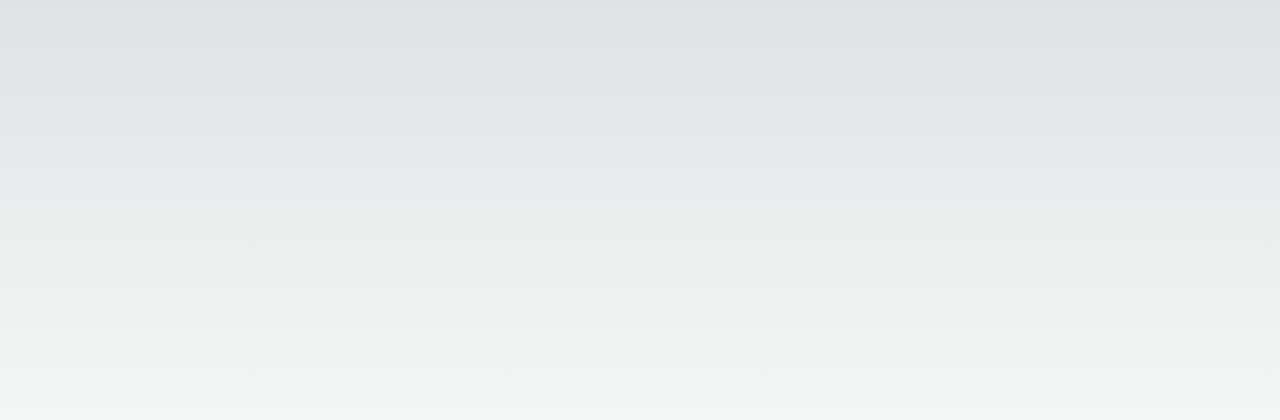
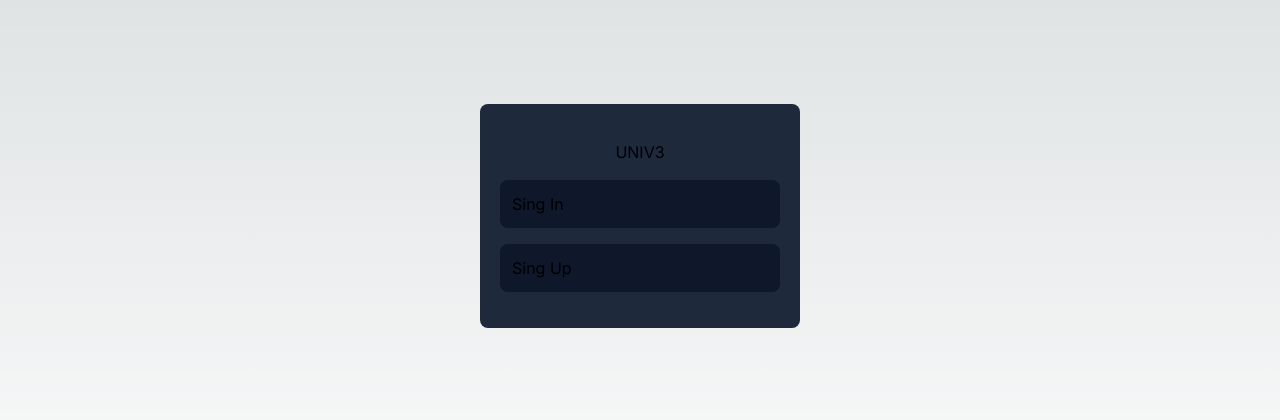
Before and after one commit to Kimsangmook/univSarang, a Next.js app: page / in a window 1280 px wide. Shown: the part 184-604 px from the top of the page. Built offline with nearby package versions, Linux system fonts and the light colour scheme.

Commit message:
엡라우팅 수정중

```diff
--- /dev/null
+++ b/src/app/(private)/layout.tsx
@@ -0,0 +1,3 @@
+export default function PrivateLayout({children}:{children : React.ReactNode}){
+    return (<main>{children}</main>);
+}
--- /dev/null
+++ b/src/app/(public)/layout.tsx
@@ -0,0 +1,3 @@
+export default function PublicLayout({children}:{children : React.ReactNode}){
+    return (<main>{children}</main>);
+}
--- a/src/app/page.tsx
+++ b/src/app/page.tsx
@@ -1,9 +1,22 @@
-import Image from 'next/image'
+import Link from "next/link";
 
 export default function Home() {
   return (
-    <main className="flex min-h-screen flex-col items-center justify-between p-24">
-
+    <main className="flex min-h-screen items-center justify-center">
+        <div className='felx flex-col gap-2 p-5 max-w-xs w-full bg-slate-800 rounded-lg'>
+            <div className="text-center my-4">
+                <h1>UNIV3</h1>
+            </div>
+            <div>
+                <Link href = '/signin' className="bg-slate-900 my-4 p-3 rounded-lg block"
+                >Sing In</Link>
+            </div>
+            <div>
+                <Link href = "/signup"
+                className="bg-slate-900 my-4 p-3 rounded-lg block"
+                >Sing Up</Link>
+            </div>
+        </div>
     </main>
   )
 }
```
Also changed, not shown: src/app/(private)/attendace/pages.tsx (renamed from src/app/attendace/pages.tsx), src/app/(private)/main/page.tsx (renamed from src/app/main/page.tsx), src/app/(public)/signin/page.tsx (renamed from src/app/login/page.tsx), src/app/(public)/signup/page.tsx (renamed from src/app/signup/page.tsx).
